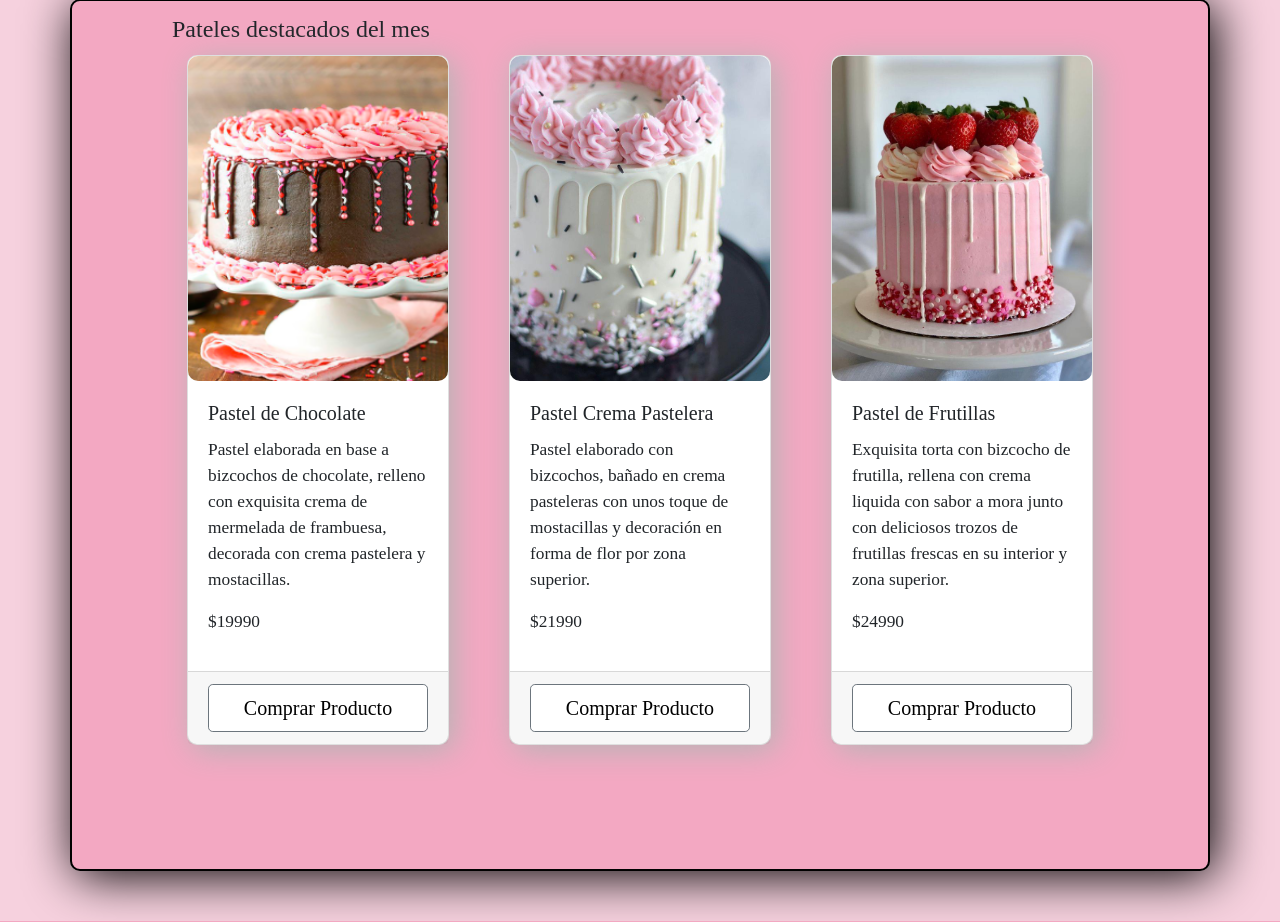
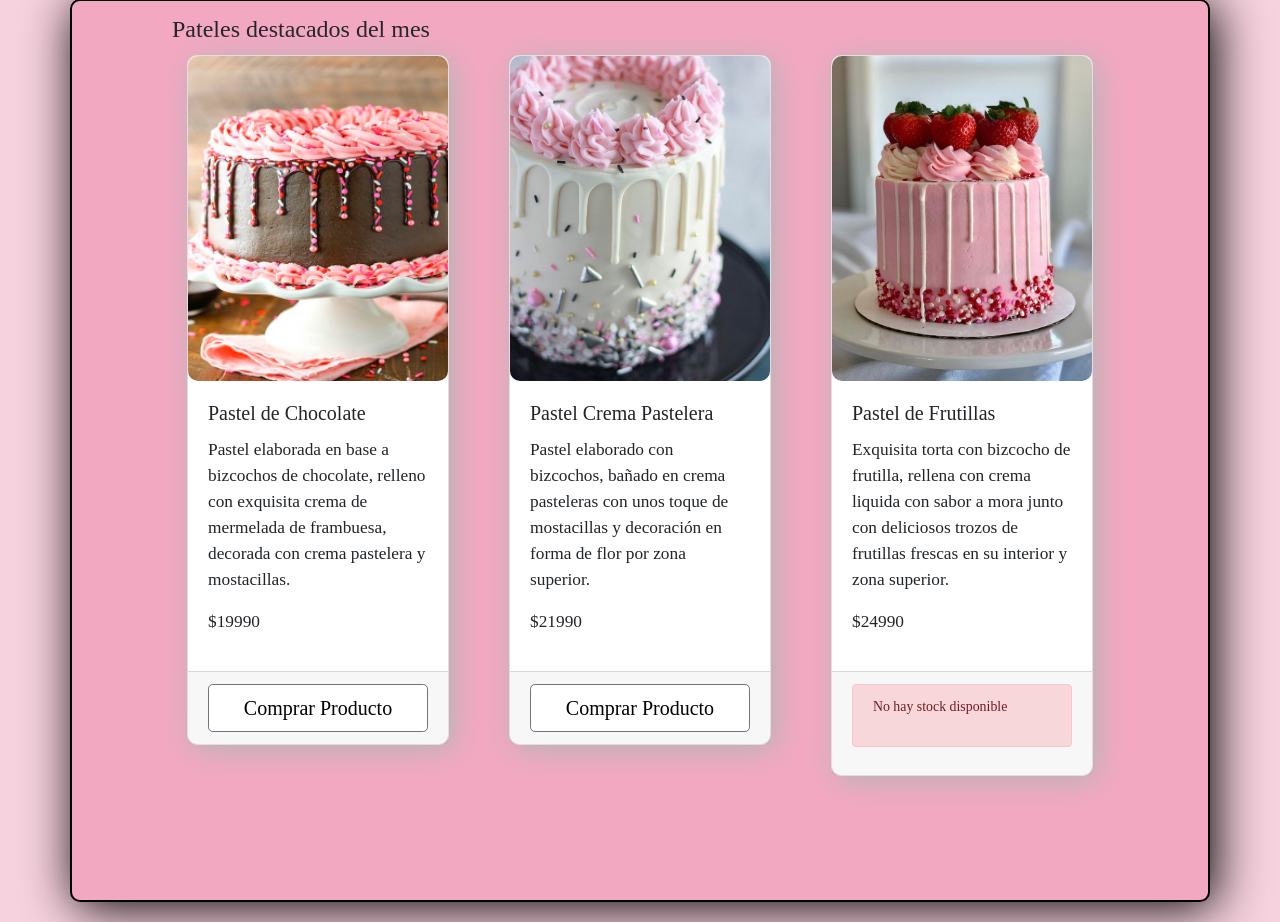
Before and after one commit to David-Valenzuela/Parcial4-CakeHouse, a Django app: page /pasteleria/ in a window 1280 px wide. Shown: the part 1089-2011 px from the top of the page. Run offline with Django 3.2, Linux system fonts and the light colour scheme; data comes from the database, SQL or seed files in the repository; some libraries are stand-ins or nearby versions.

Commit message:
Se agrego un if preguntado sobre la cantidad de producto

```diff
--- a/pasteleria/templates/pasteleria/menu.html
+++ b/pasteleria/templates/pasteleria/menu.html
@@ -123,7 +123,7 @@
   </fieldset>
   <!--acerca de nosotros-->
 
-  <!--DESTACOS DEL-->
+  <!--DESTACOS DEL MES-->
   {% if listado_producto %}
   <div class="container">
     <div class="card-deck">
@@ -152,8 +152,14 @@
             <div class="card-footer">
              <small>
                <form action="{% url 'pasteleria:producto' p.id %}">
-                 {% csrf_token %}
+                {% csrf_token %}
+                {% if p.cantidad == 0 %}
+                <div id="alerta" class="alert alert-danger" role="alert">
+                  <p class="n-stock">No hay stock disponible</p>
+                </div>
+                {% else %}
                  <button type="submit" class="btn btn-outline-secondary btn-lg btn-block btn-estilos" >Comprar Producto</button>
+                {% endif %}
                </form>
              </small>
             </div>
```
